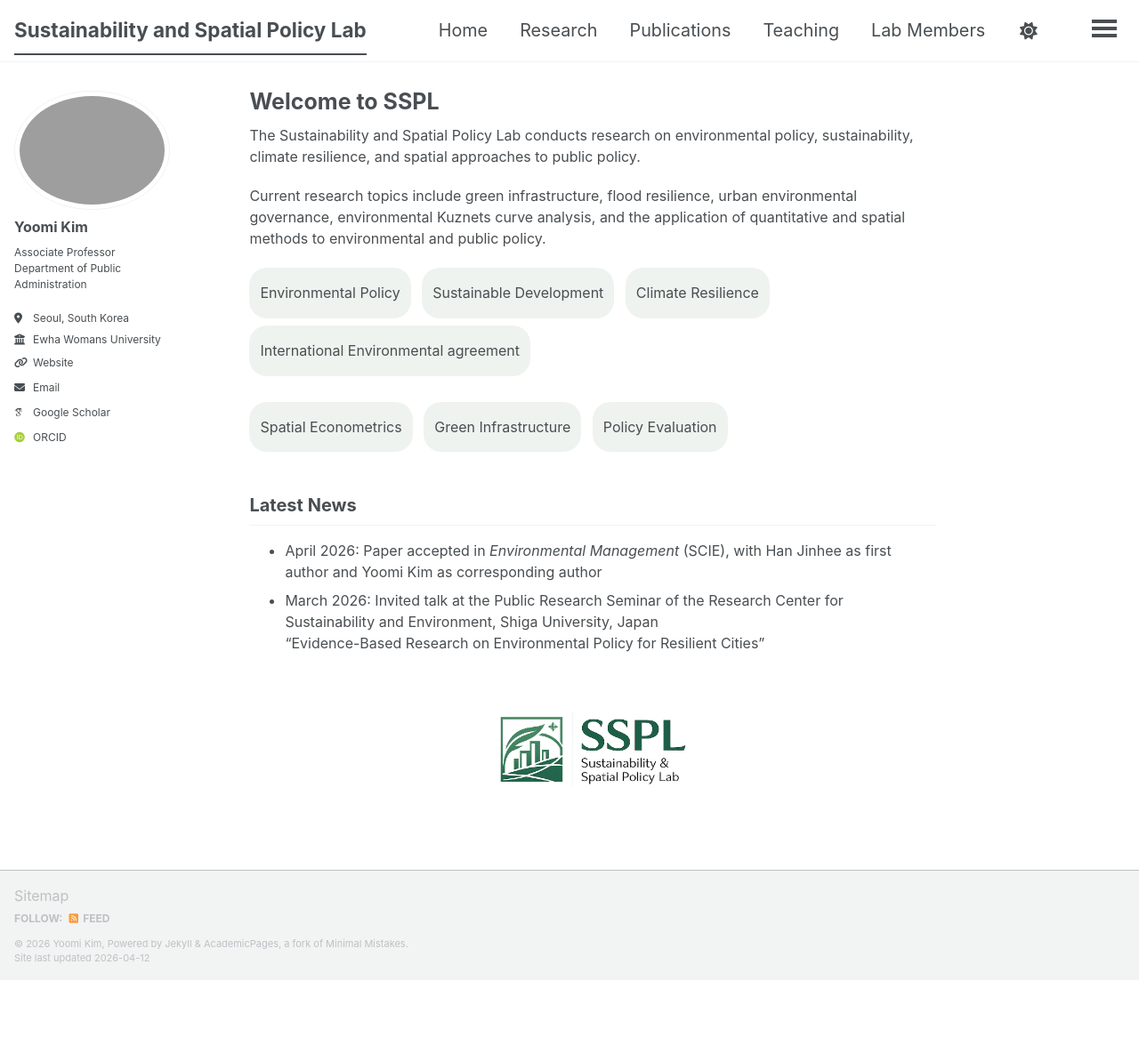
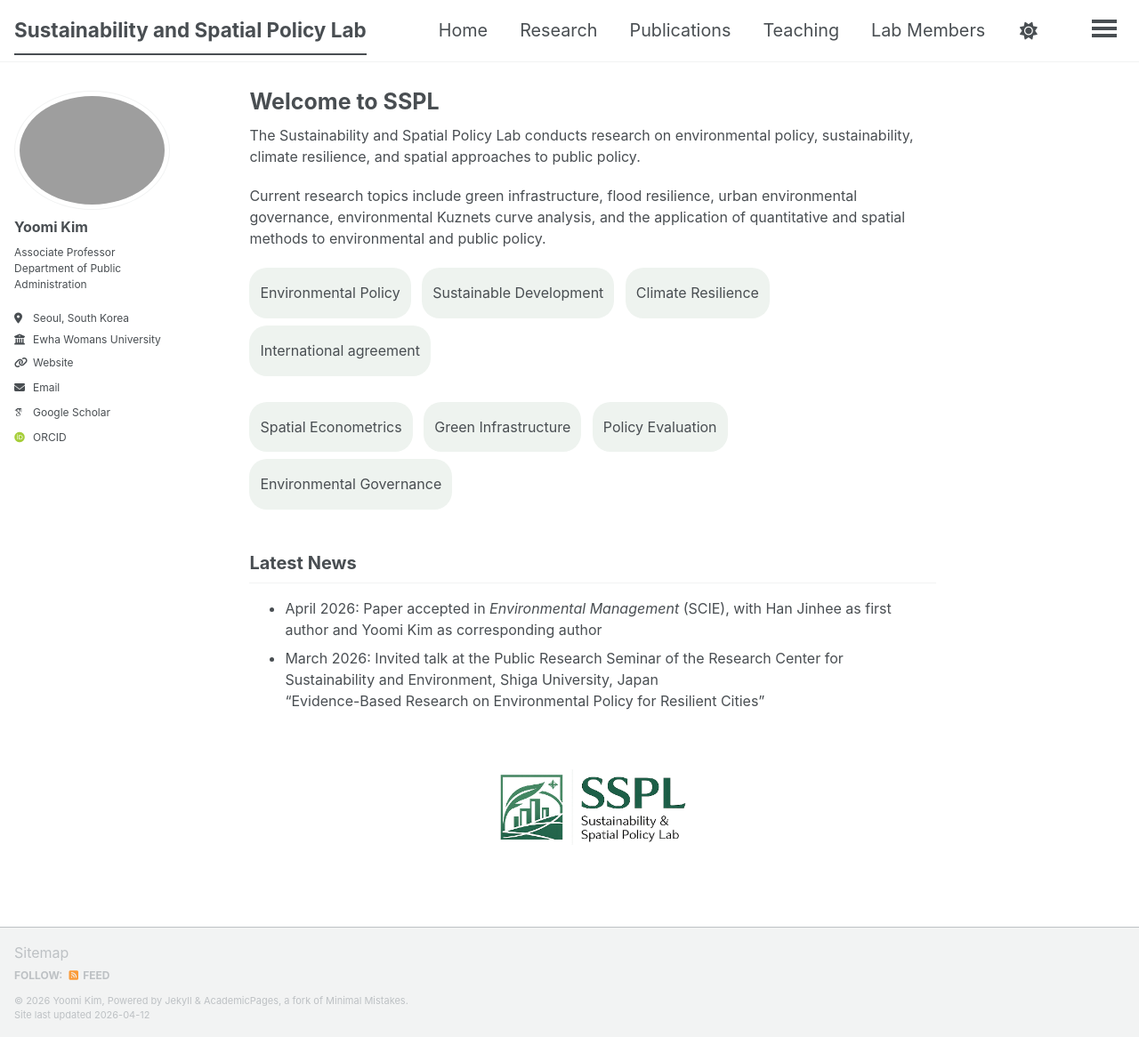
Before and after one commit to ymkim-ssplab/ymkim-ssplab.github.io, a Jekyll site: the page built from _pages/about.md, in a window 1280 px wide and 1166 px high. Shown: the whole window at 89% size. Built offline with Jekyll 4.4.1, drawn with Linux system fonts in a browser that asks for light colours; some web fonts are replaced; a script bundle is joined from its source files by our own code; library files that are not in the unit come from our copies.

Commit message:
Update about.md

```diff
--- a/_pages/about.md
+++ b/_pages/about.md
@@ -20,13 +20,14 @@ She maintains ongoing international collaborations with scholars in Japan, the U
   <span style="display:inline-block; background:#eef3ef; padding:6px 12px; border-radius:20px; margin-right:8px; margin-bottom:8px;">Environmental Policy</span>
   <span style="display:inline-block; background:#eef3ef; padding:6px 12px; border-radius:20px; margin-right:8px; margin-bottom:8px;">Sustainable Development</span>
   <span style="display:inline-block; background:#eef3ef; padding:6px 12px; border-radius:20px; margin-right:8px; margin-bottom:8px;">Climate Resilience</span>
-  <span style="display:inline-block; background:#eef3ef; padding:6px 12px; border-radius:20px; margin-bottom:8px;">International Environmental agreement</span>
+  <span style="display:inline-block; background:#eef3ef; padding:6px 12px; border-radius:20px; margin-bottom:8px;">International agreement</span>
 </p>
 
 <p style="line-height: 2.8;">
   <span style="display:inline-block; background:#eef3ef; padding:6px 12px; border-radius:20px; margin-right:8px; margin-bottom:8px;">Spatial Econometrics</span>
   <span style="display:inline-block; background:#eef3ef; padding:6px 12px; border-radius:20px; margin-right:8px; margin-bottom:8px;">Green Infrastructure</span>
   <span style="display:inline-block; background:#eef3ef; padding:6px 12px; border-radius:20px; margin-right:8px; margin-bottom:8px;">Policy Evaluation</span>
+    <span style="display:inline-block; background:#eef3ef; padding:6px 12px; border-radius:20px; margin-right:8px; margin-bottom:8px;">Environmental Governance</span>
 </p>
 
 ## Latest News
```
